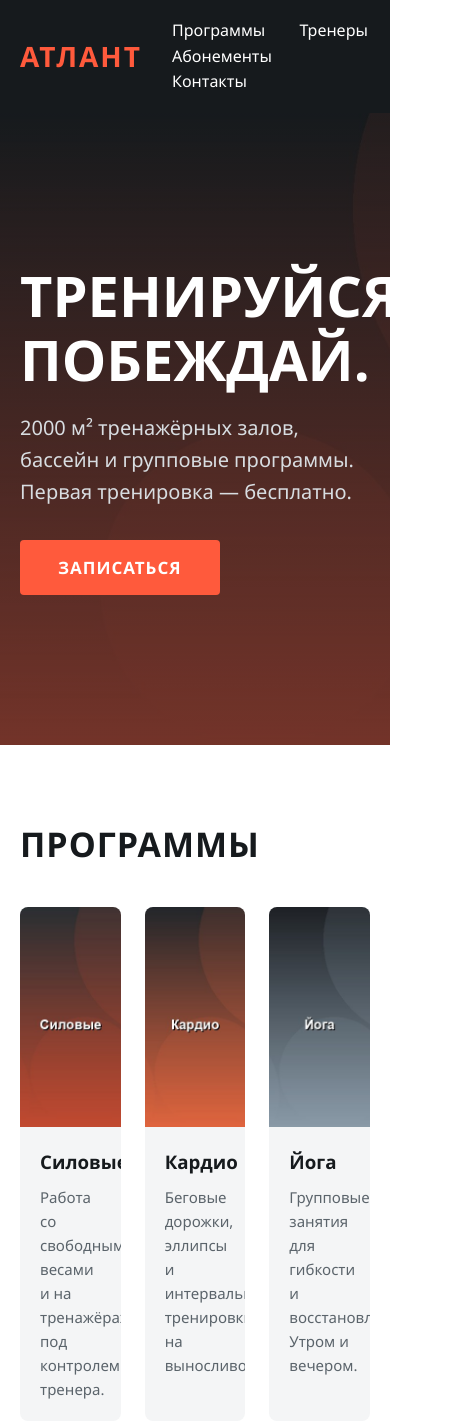
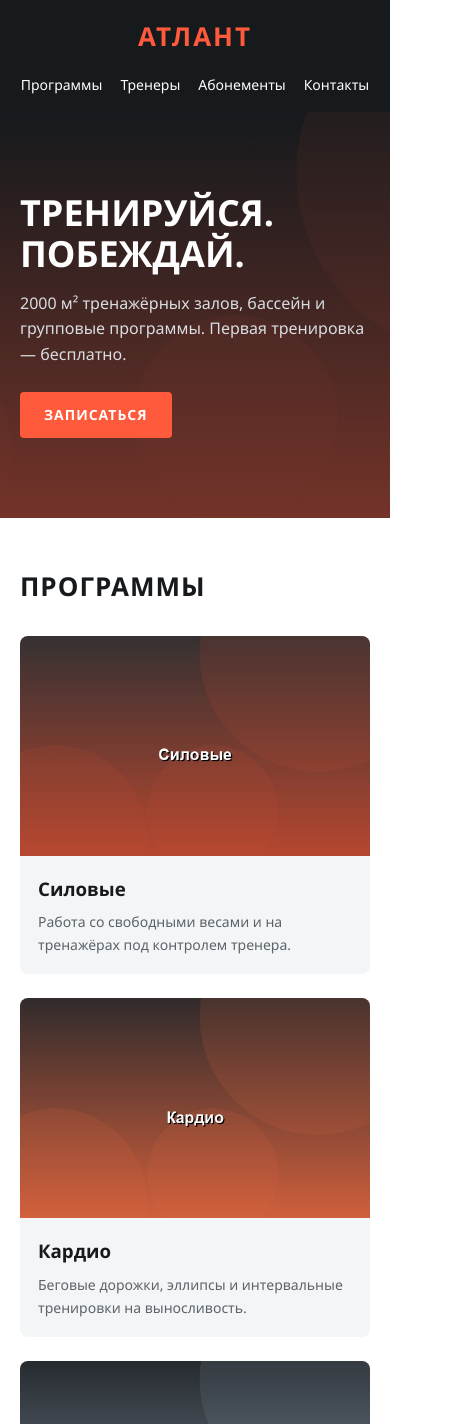
Before and after one commit to turganbaeva8048-hub/adaptive, a plain HTML site: page index.html in a window 390 px wide. Shown: the top 1424 px of the page, 464 px wide, since content can reach past the window. Drawn offline with Linux system fonts and the light colour scheme; files that its build step writes are made by us from their sources; files whose address does not match are found by name.

Commit message:
Update style.css

```diff
--- a/style.css
+++ b/style.css
@@ -222,3 +222,128 @@ h2 {
   color: #fff;
   margin-bottom: 12px;
 }
+/* АДАПТИВНАЯ ВЕРСТКА ДЛЯ ТЕЛЕФОНОВ */
+@media screen and (max-width: 767px) {
+
+/* Шапка */
+.header {
+padding: 16px 0;
+}
+
+.header-inner {
+flex-direction: column;
+gap: 16px;
+}
+
+.logo {
+font-size: 26px;
+}
+
+.nav {
+display: flex;
+flex-wrap: wrap;
+justify-content: center;
+gap: 12px 18px;
+}
+
+.nav a {
+margin-left: 0;
+font-size: 14px;
+}
+
+/* Первый экран */
+.hero {
+padding: 80px 0;
+background-position: center;
+}
+
+.hero h1 {
+font-size: 36px;
+margin-bottom: 16px;
+}
+
+.hero p {
+font-size: 16px;
+margin-bottom: 24px;
+}
+
+.btn {
+padding: 12px 24px;
+font-size: 14px;
+}
+
+/* Секции */
+.section {
+padding: 48px 0;
+}
+
+h2 {
+font-size: 26px;
+margin-bottom: 28px;
+}
+
+/* Карточки */
+.cards {
+flex-direction: column;
+gap: 24px;
+}
+
+.card,
+.trainer,
+.price-card {
+width: 100%;
+}
+
+.card img {
+height: 220px;
+}
+
+.card-body {
+padding: 18px;
+}
+
+.card-body p {
+font-size: 14px;
+}
+
+/* Тренеры */
+.trainer img {
+height: 300px;
+}
+
+.trainer p {
+font-size: 14px;
+}
+
+/* Абонементы */
+.price-card {
+padding: 28px 20px;
+}
+
+.price-value {
+font-size: 30px;
+}
+
+.price-value span {
+font-size: 14px;
+}
+
+.price-card li {
+font-size: 14px;
+}
+
+/* Подвал */
+.footer {
+padding: 32px 0;
+}
+
+.footer-inner {
+flex-direction: column;
+gap: 24px;
+}
+
+.footer p {
+font-size: 14px;
+}
+
+}
```
